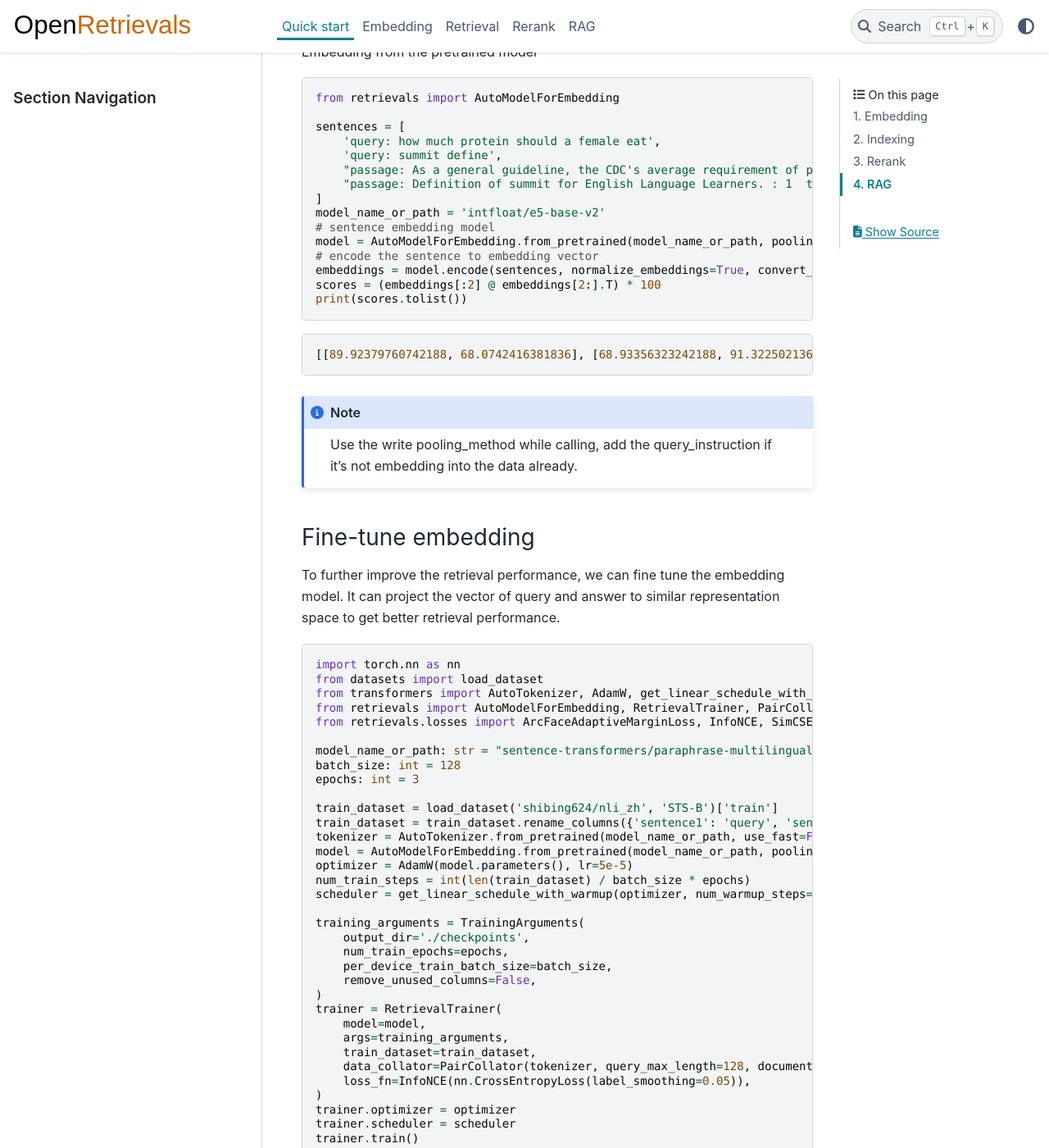
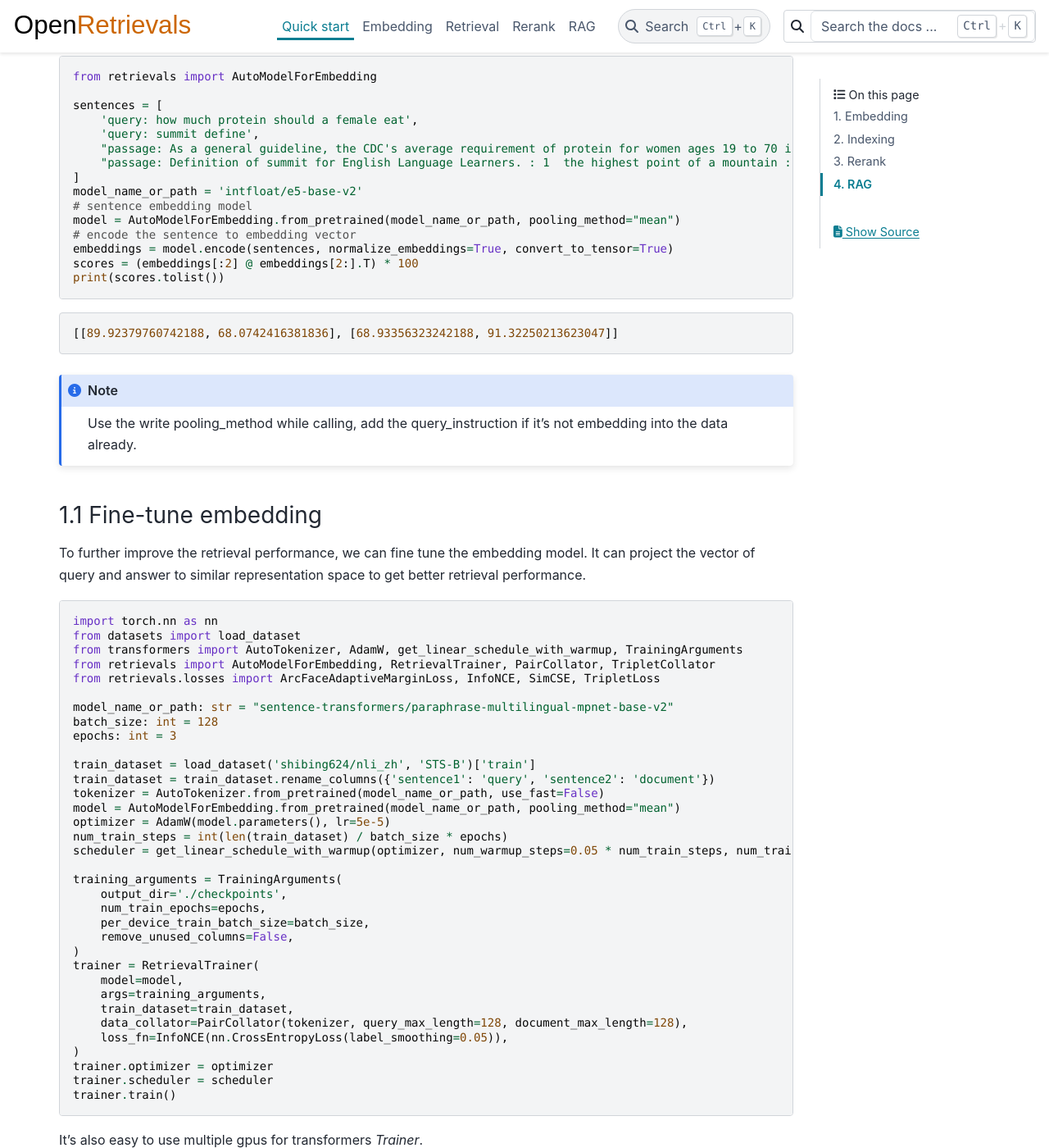
Before and after one commit to LongxingTan/open-retrievals, a Sphinx documentation site: the page built from docs/source/quick-start.rst, in a window 1280 px wide and 1400 px high, scrolled down 355 px. Shown: the whole window at 82% size. Built offline with Sphinx 7.4.7 and the PyData theme 0.15.4, drawn with Linux system fonts in a browser that asks for light colours; some of the changed text lies outside the part shown.

Commit message:
docs: without section navigation

```diff
--- /dev/null
+++ b/docs/source/_templates/custom-base-template.rst
@@ -0,0 +1,5 @@
+{{ fullname.split(".")[-1] | escape | underline}}
+
+.. currentmodule:: {{ module }}
+
+.. auto{{ objtype }}:: {{ objname }}
--- /dev/null
+++ b/docs/source/_templates/custom-class-template.rst
@@ -0,0 +1,44 @@
+{{ fullname.split(".")[-1] | escape | underline}}
+
+.. currentmodule:: {{ module }}
+
+
+.. autoclass:: {{ objname }}
+   :members:
+   :show-inheritance:
+   :exclude-members: __init__
+   {% set allow_inherited = "zero_grad" not in inherited_members %}
+   {%if allow_inherited %}
+   :inherited-members:
+   {% endif %}
+
+   {% block methods %}
+   {% set allowed_methods = [] %}
+   {% for item in methods %}{% if not item.startswith("_") and (item not in inherited_members or allow_inherited) %}
+   {% set a=allowed_methods.append(item) %}
+   {% endif %}{%- endfor %}
+   {% if allowed_methods %}
+   .. rubric:: {{ _('Methods') }}
+
+   .. autosummary::
+   {% for item in allowed_methods %}
+      ~{{ name }}.{{ item }}
+   {%- endfor %}
+   {% endif %}
+   {% endblock %}
+
+   {% block attributes %}
+   {% set dynamic_attributes = [] %} {# dynamic attributes are not documented #}
+   {% set allowed_attributes = [] %}
+   {% for item in attributes %}{% if not item.startswith("_") and (item not in inherited_members or allow_inherited) and (item not in dynamic_attributes) and allow_inherited %}
+   {% set a=allowed_attributes.append(item) %}
+   {% endif %}{%- endfor %}
+   {% if allowed_attributes %}
+   .. rubric:: {{ _('Attributes') }}
+
+   .. autosummary::
+   {% for item in allowed_attributes %}
+      ~{{ name }}.{{ item }}
+   {%- endfor %}
+   {% endif %}
+   {% endblock %}
--- /dev/null
+++ b/docs/source/_templates/custom-module-template.rst
@@ -0,0 +1,67 @@
+{{ fullname.split(".")[-1] | escape | underline}}
+
+.. automodule:: {{ fullname }}
+
+   {% block attributes %}
+   {% if attributes %}
+   .. rubric:: Module Attributes
+
+   .. autosummary::
+      :toctree:
+   {% for item in attributes %}
+      {{ item }}
+   {%- endfor %}
+   {% endif %}
+   {% endblock %}
+
+   {% block functions %}
+   {% if functions %}
+   .. rubric:: {{ _('Functions') }}
+
+   .. autosummary::
+      :toctree:
+      :template: custom-base-template.rst
+   {% for item in functions %}
+      {{ item }}
+   {%- endfor %}
+   {% endif %}
+   {% endblock %}
+
+   {% block classes %}
+   {% if classes %}
+   .. rubric:: {{ _('Classes') }}
+
+   .. autosummary::
+      :toctree:
+      :template: custom-class-template.rst
+   {% for item in classes %}
+      {{ item }}
+   {%- endfor %}
+   {% endif %}
+   {% endblock %}
+
+   {% block exceptions %}
+   {% if exceptions %}
+   .. rubric:: {{ _('Exceptions') }}
+
+   .. autosummary::
+      :toctree:
+   {% for item in exceptions %}
+      {{ item }}
+   {%- endfor %}
+   {% endif %}
+   {% endblock %}
+
+{% block modules %}
+{% if modules %}
+.. rubric:: Modules
+
+.. autosummary::
+   :toctree:
+   :template: custom-module-template.rst
+   :recursive:
+{% for item in modules %}
+   {{ item }}
+{%- endfor %}
+{% endif %}
+{% endblock %}
--- a/docs/source/conf.py
+++ b/docs/source/conf.py
@@ -11,7 +11,12 @@
 # documentation root, use os.path.abspath to make it absolute, like shown here.
 #
 import os
+import shutil
 import sys
+from pathlib import Path
+
+SOURCE_PATH = Path(os.path.dirname(__file__))  # noqa # docs source
+PROJECT_PATH = SOURCE_PATH.joinpath("../..")  # noqa # project root
 
 sys.path.insert(0, os.path.abspath('.'))
 
@@ -64,3 +69,27 @@ html_favicon = "_static/logo.svg"
 # relative to this directory. They are copied after the builtin static files,
 # so a file named "default.css" will overwrite the builtin "default.css".
 html_static_path = ['_static']
+
+# theme options
+html_theme_options = {
+    "github_url": "https://github.com/LongxingTan/Open-retrievals",
+}
+
+html_theme_options = {"navbar_end": ["navbar-icon-links.html", "search-field.html"]}
+
+html_sidebars = {
+    "index": [],
+    "quick-start": [],
+    "embed": [],
+    "retrieval": [],
+    "rerank": [],
+    "rag": [],
+}
+
+
+autodoc_member_order = "groupwise"
+autoclass_content = "both"
+
+# autosummary
+autosummary_generate = True
+shutil.rmtree(SOURCE_PATH.joinpath("api"), ignore_errors=True)
--- a/docs/source/quick-start.rst
+++ b/docs/source/quick-start.rst
@@ -42,7 +42,7 @@ Embedding from the pretrained model
     Use the write pooling_method while calling, add the query_instruction if it's not embedding into the data already.
 
 
-Fine-tune embedding
+1.1 Fine-tune embedding
 ~~~~~~~~~~~~~~~~~~~~~~~~~~~~~
 
 To further improve the retrieval performance, we can fine tune the embedding model. It can project the vector of query and answer to similar representation space to get better retrieval performance.
@@ -91,6 +91,9 @@ It's also easy to use multiple gpus for transformers `Trainer`.
 
     `transformer trainer docs <https://huggingface.co/docs/transformers/main_classes/trainer>`_
 
+1.2 Serving embedding
+~~~~~~~~~~~~~~~~~~~~~~~~~~~~~
+
 
 2. Indexing
 -----------------------------
@@ -136,7 +139,7 @@ If we have multiple retrieval source or a better sequence, we can add the rerank
     [-5.075257778167725, -10.194067001342773]
 
 
-Fine-tune reranking
+3.1 Fine-tune reranking
 ~~~~~~~~~~~~~~~~~~~~~~~~~~~~~
 
 Similarly, fine tune the reranking model to get a better performance for the specific task.
```
Also changed, not shown: docs/source/index.rst (+4 -4 lines).
